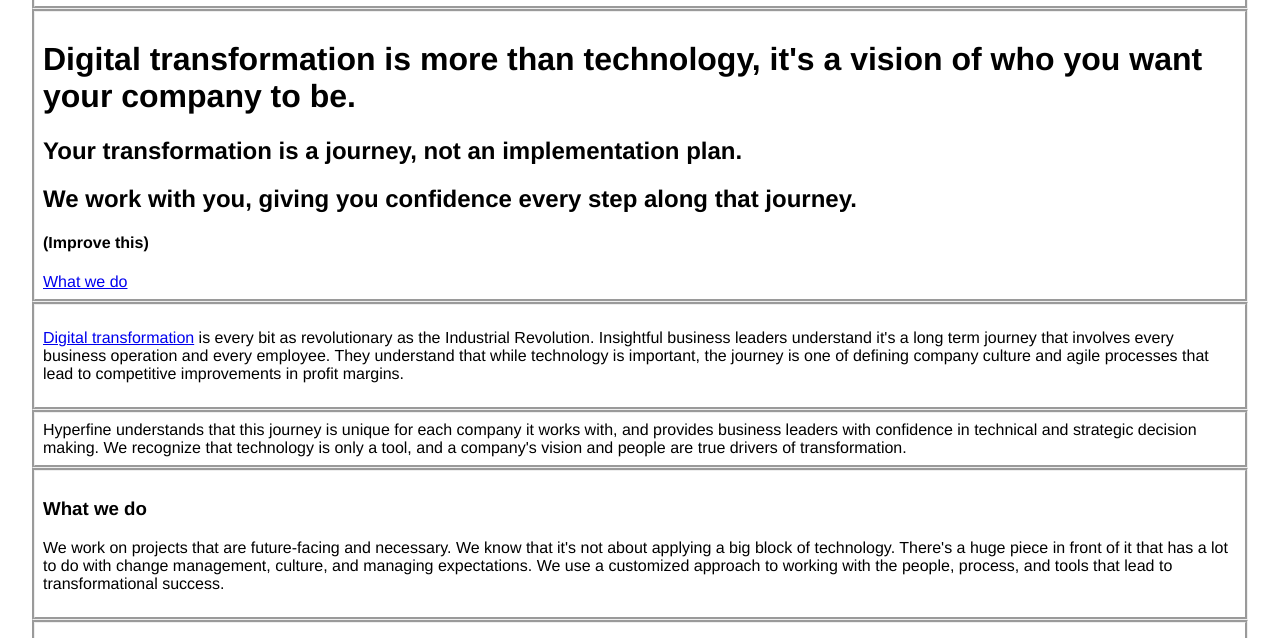
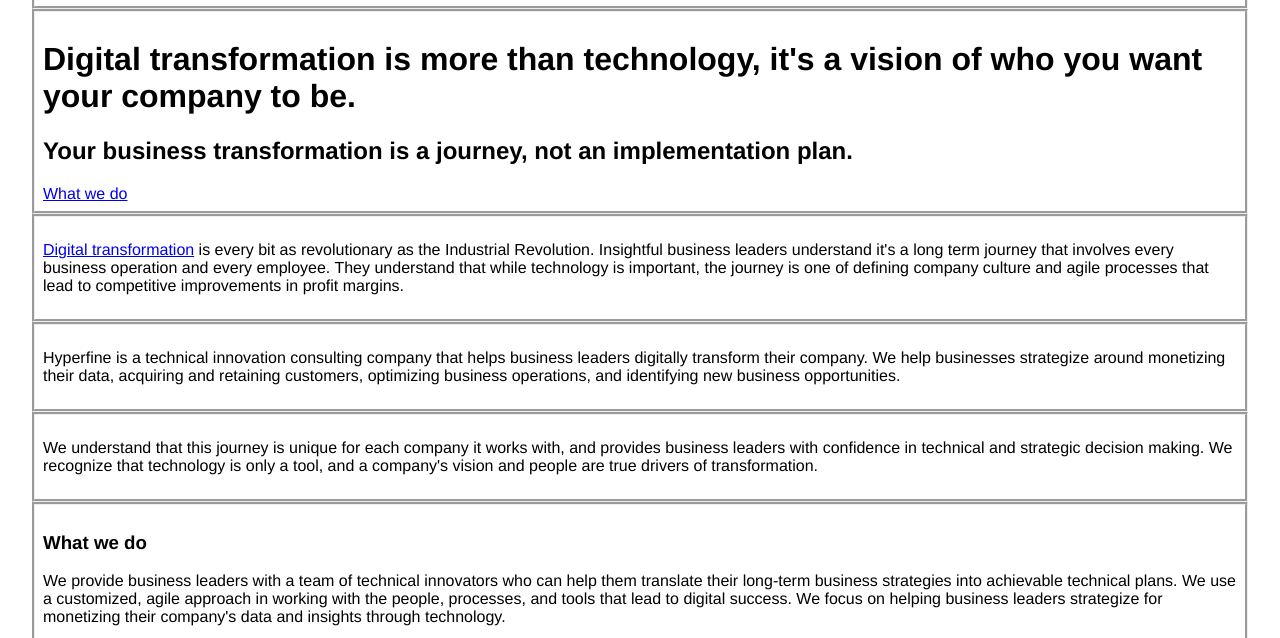
Before and after one commit to robbear/hfweb, a plain HTML site: page index.html in a window 1280 px wide. Shown: the part 162-800 px from the top of the page. Drawn offline with Linux system fonts and the light colour scheme.

Commit message:
More edits

```diff
--- a/index.html
+++ b/index.html
@@ -25,15 +25,12 @@
   </div>
   <div>
     <h1>
-      Digital transformation is more than technology, it's a vision of who you want your company to be.
+      Digital transformation is more than technology, it's a vision of who you
+      want your company to be.
     </h1>
     <h2>
-      Your transformation is a journey, not an implementation plan.
+      Your business transformation is a journey, not an implementation plan.
     </h2>
-    <h2>
-      We work with you, giving you confidence every step along that journey.
-    </h2>
-    <h4>(Improve this)</h4>
     <a href="what-we-do.html">What we do</a>
   </div>
 
@@ -50,20 +47,32 @@
   </div>
 
   <div>
-    Hyperfine understands that this journey is unique for each company it works
-    with, and provides business leaders with confidence in technical and
-    strategic decision making. We recognize that technology is only a tool,
-    and a company's vision and people are true drivers of transformation.
+    <p>
+      Hyperfine is a technical innovation consulting company that helps business
+      leaders digitally transform their company. We help businesses strategize
+      around monetizing their data, acquiring and retaining customers,
+      optimizing business operations, and identifying new business opportunities.
+    </p>
+  </div>
+
+  <div>
+    <p>
+      We understand that this journey is unique for each company it works
+      with, and provides business leaders with confidence in technical and
+      strategic decision making. We recognize that technology is only a tool,
+      and a company's vision and people are true drivers of transformation.
+    </p>
   </div>
 
   <div>
     <h3>What we do</h3>
     <p>
-      We work on projects that are future-facing and necessary. We know that
-      it's not about applying a big block of technology. There's a huge piece in
-      front of it that has a lot to do with change management, culture, and
-      managing expectations. We use a customized approach to working with the
-      people, process, and tools that lead to transformational success.
+      We provide business leaders with a team of technical innovators who can
+      help them translate their long-term business strategies into achievable
+      technical plans. We use a customized, agile approach in working with the
+      people, processes, and tools that lead to digital success. We focus on
+      helping business leaders strategize for monetizing their company's data and
+      insights through technology.
     </p>
   </div>
 
@@ -81,17 +90,17 @@
   <div>
     <h3>Who we work with</h3>
     <p>
-      We work with business leaders who want to monetize their company's data and
-      who have the vision of advancing their
-      company into the new, digitally competitive landscape.
+      We work with business leaders who want to monetize their company's data
+      and who have the vision of advancing their company into the new, digitally
+      competitive landscape.
     </p>
   </div>
 
   <div>
     <h3>About us</h3>
     <p>
-      We are industry veterans in data and application technologies with decades of strategic and
-      leadership experience.
+      We are experts in data and application technology, with the ability to
+      make technology accessible to business decision makers.
     </p>
   </div>
 </body>
```
Also changed, not shown: digital-transformation.html (+14 -1 lines), what-we-do.html (+4 -3 lines).
